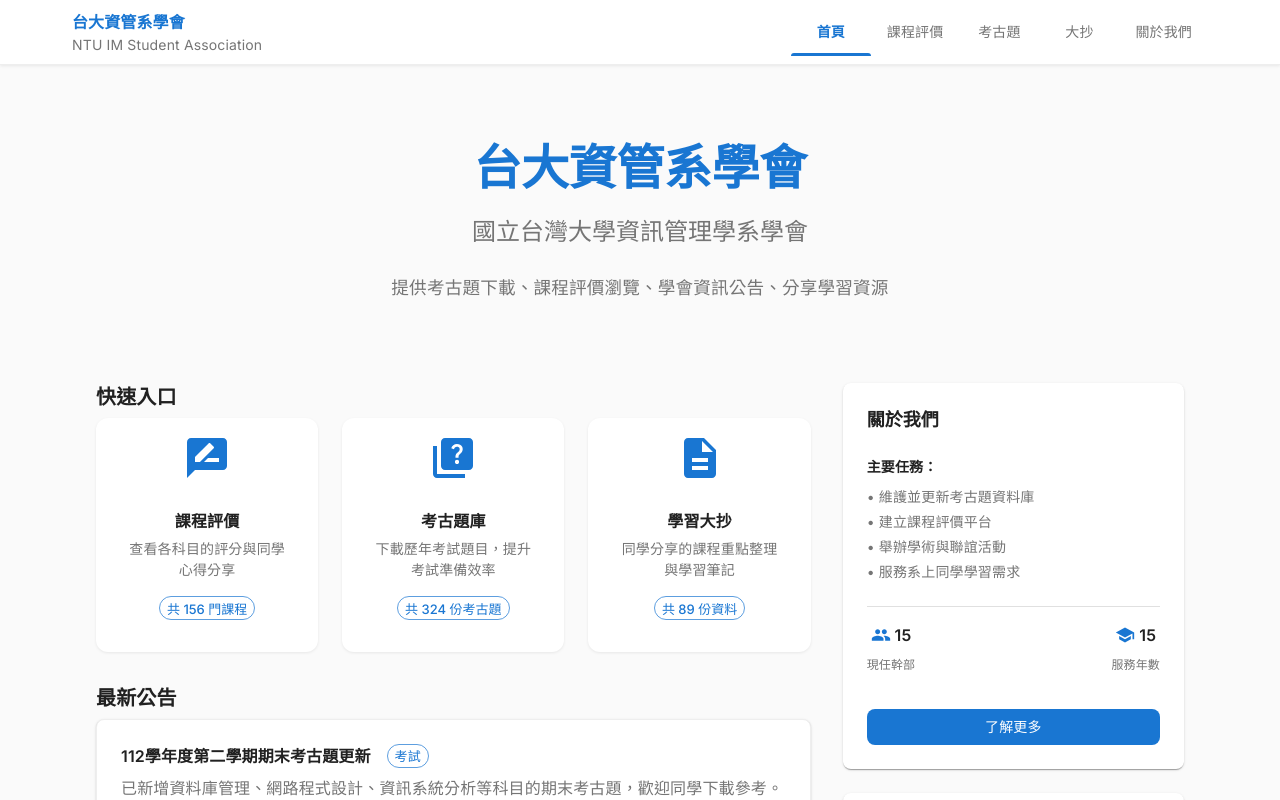
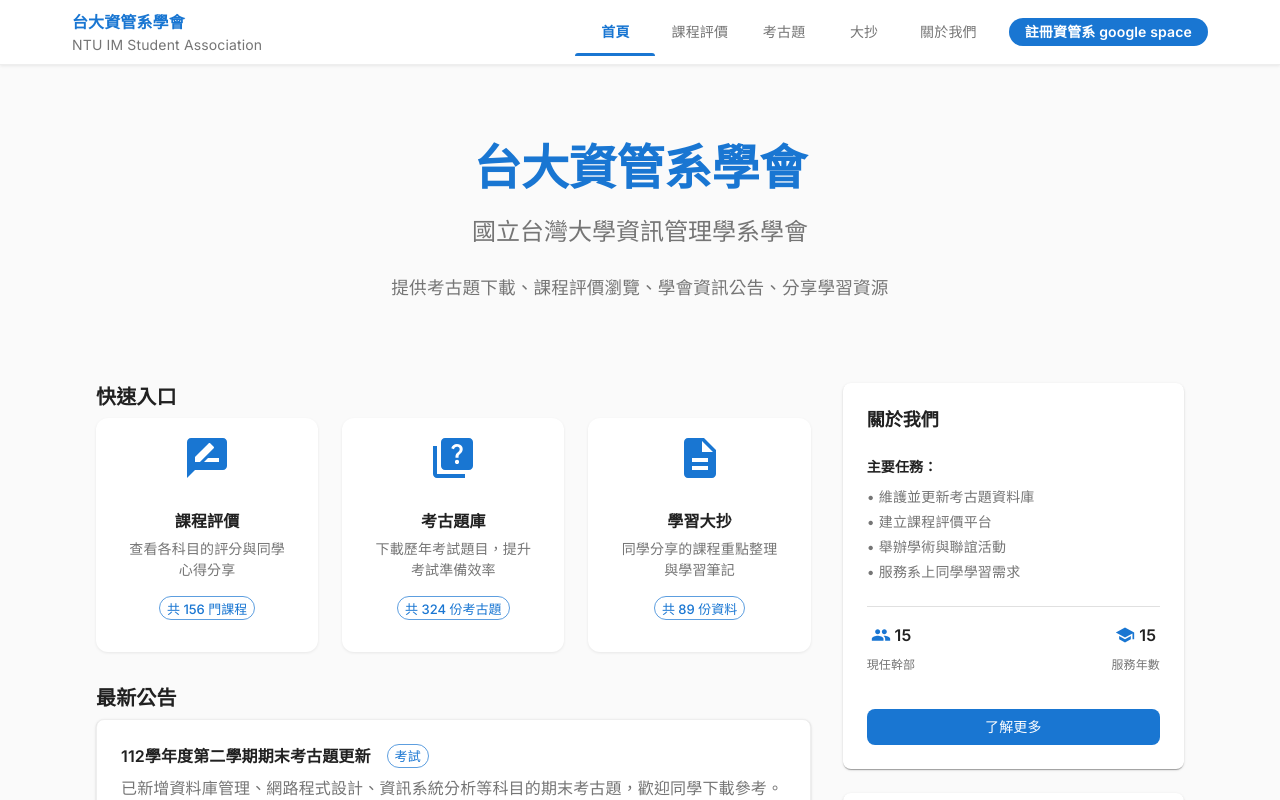
Before and after one commit to cpcap1214/NTUIM, a React (Create React App) app: page / in a window 1280 px wide. Shown: the top 800 px of the page. Built offline with nearby package versions, Linux system fonts and the light colour scheme.

Commit message:
新增「註冊資管系 google Workspace」按鈕

```diff
--- a/src/main/js/components/layout/Header.js
+++ b/src/main/js/components/layout/Header.js
@@ -14,6 +14,7 @@ import {
   ListItemText,
   useTheme,
   useMediaQuery,
+  Button,
 } from '@mui/material';
 import {
   Menu as MenuIcon,
@@ -99,6 +100,31 @@ const Header = () => {
           );
         })}
       </List>
+
+      <Box sx={{ p: 2 }}>
+        <Button
+          variant="contained"
+          fullWidth
+          size="medium"
+          onClick={() => {
+            window.open('https://google.com', '_blank');
+            setMobileOpen(false);
+          }}
+          sx={{
+            backgroundColor: 'primary.main',
+            color: 'white',
+            fontWeight: 600,
+            py: 1,
+            borderRadius: 2,
+            textTransform: 'none',
+            '&:hover': {
+              backgroundColor: 'primary.dark',
+            },
+          }}
+        >
+          註冊資管系 google space
+        </Button>
+      </Box>
     </Box>
   );
 
@@ -149,8 +175,28 @@ const Header = () => {
           </Box>
 
           {!isMobile && (
-            <Box sx={{ ml: 'auto' }}>
+            <Box sx={{ ml: 'auto', display: 'flex', alignItems: 'center', gap: 2 }}>
               <NavigationTabs />
+              <Button
+                variant="contained"
+                size="small"
+                onClick={() => window.open('https://google.com', '_blank')}
+                sx={{
+                  backgroundColor: 'primary.main',
+                  color: 'white',
+                  fontWeight: 600,
+                  px: 2,
+                  py: 0.5,
+                  borderRadius: 2,
+                  textTransform: 'none',
+                  fontSize: '0.875rem',
+                  '&:hover': {
+                    backgroundColor: 'primary.dark',
+                  },
+                }}
+              >
+                註冊資管系 google space
+              </Button>
             </Box>
           )}
         </Toolbar>
--- a/src/main/js/components/layout/NavigationTabs.js
+++ b/src/main/js/components/layout/NavigationTabs.js
@@ -1,6 +1,6 @@
 import React from 'react';
 import { useLocation, useNavigate } from 'react-router-dom';
-import { Tabs, Tab, Box } from '@mui/material';
+import { Tabs, Tab } from '@mui/material';
 import { NAVIGATION_ITEMS } from '../../../resources/config/constants';
 
 const NavigationTabs = () => {
```
